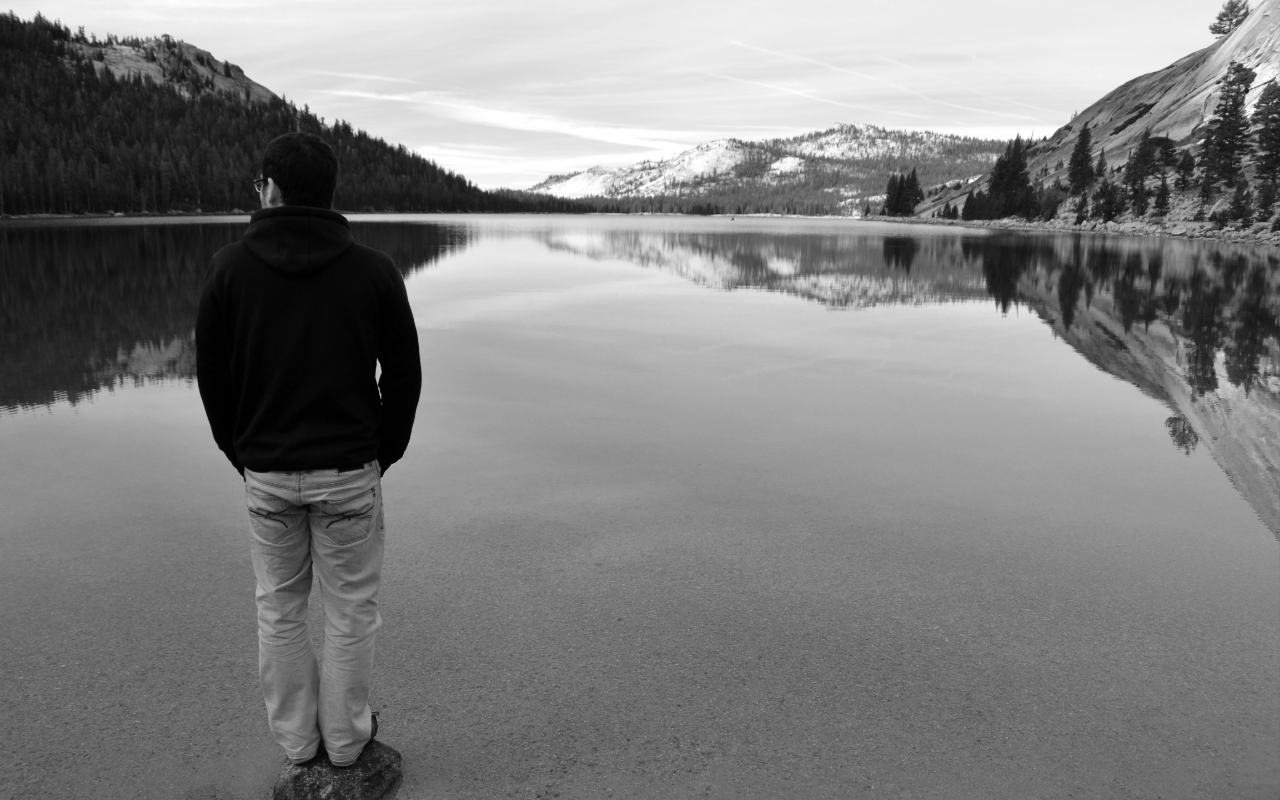
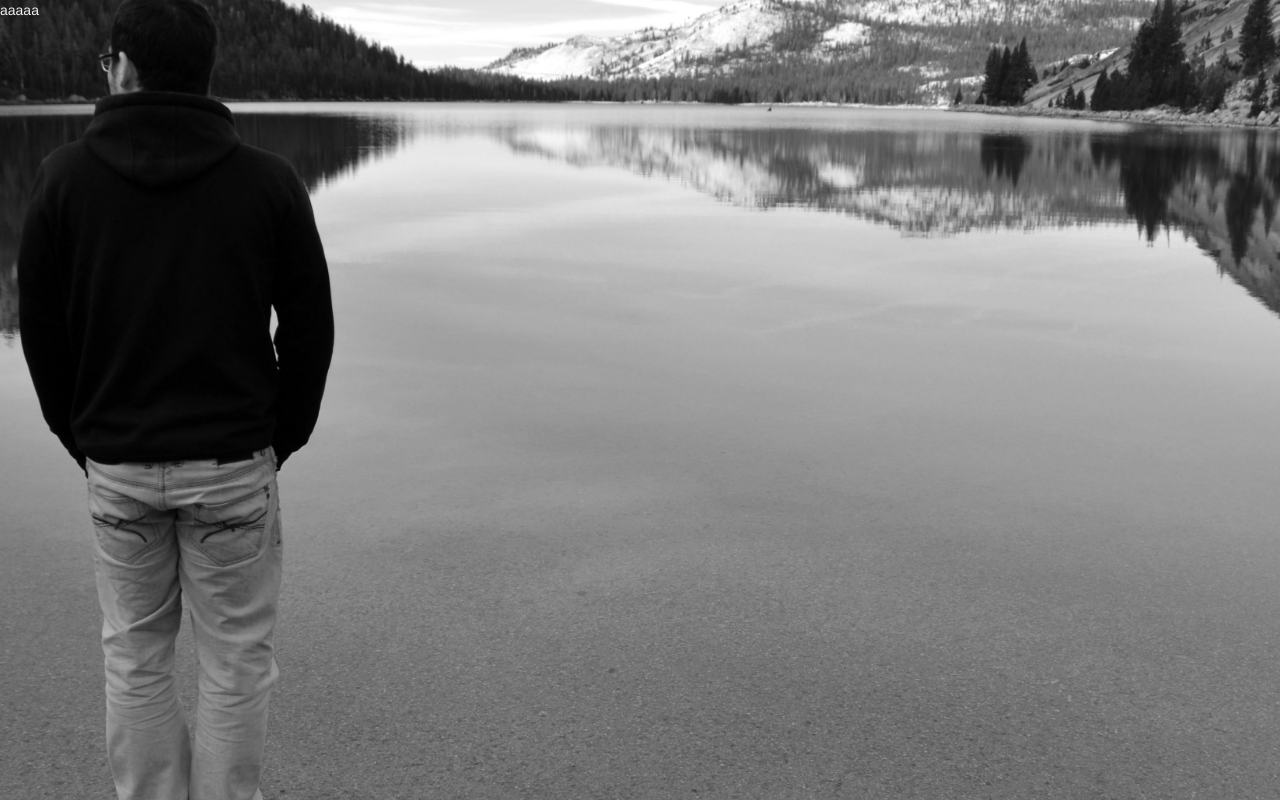
Before and after one commit to alfredoUcar/alfredoUcar.github.io, a plain HTML site: page version2.html in a window 1280 px wide. Drawn offline with nearby package versions, Linux system fonts and the light colour scheme.

Commit message:
v2: imagen cabecera

```diff
--- a/version2.html
+++ b/version2.html
@@ -20,11 +20,11 @@
 <body>
 
 <header>
-    <div class="cover">
-      <img src="static/images/lago.jpg" alt="">
-    </div>
+    <!--<div class="cover">-->
+      <!--<img src="static/images/lago.jpg" alt="">-->
+    <!--</div>-->
 
-    <!--<div id="cropcontainer" style="background-image: url(static/images/lago.jpg);"> aaaaa</div>-->
+    <div id="cropcontainer" style="background-image: url(static/images/lago.jpg);"> aaaaa</div>
     <div>bbbbbbbb</div>
 </header>
 
```
